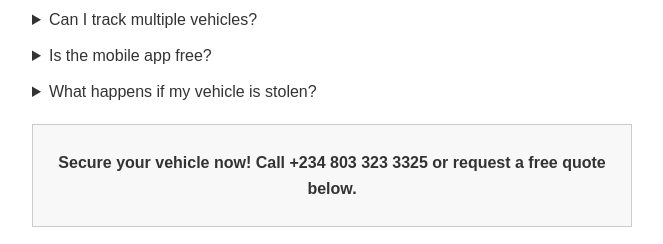
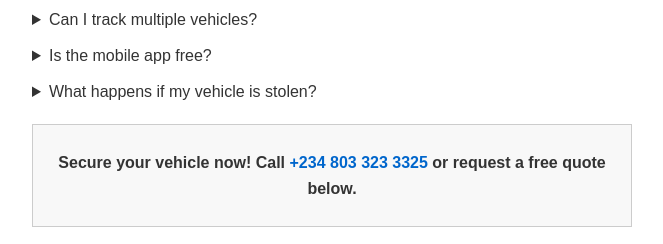
Before and after one commit to nvnnyz/gps_tracking, a plain HTML site: page index.html in a window 1280 px wide. Shown: the part 877-1121 px from the top of the page, without its empty margins (308-971 px from the left). Drawn offline with Linux system fonts and the light colour scheme.

Commit message:
index.html

```diff
--- a/index.html
+++ b/index.html
@@ -92,7 +92,7 @@
         <p>Our system sends instant alerts for unauthorized movement, and the vehicle demobilizer can help disable the engine remotely (Standard and Premium).</p>
     </details>
     <div class="cta">
-        <p>Secure your vehicle now! Call <span class="phone-highlight">+234 803 323 3325</span> or request a free quote below.</p>
+        <p>Secure your vehicle now! Call <span class="phone-highlight"><a href="tel:+2348033233325">+234 803 323 3325</a></span> or request a free quote below.</p>
     </div>
     <p class="trust">Trusted by over 10,000 vehicles across Nigeria.</p>
     <p class="testimonial">"This system saved my business thousands by optimizing our fleet routes!" – Ade, Lagos</p>
```
